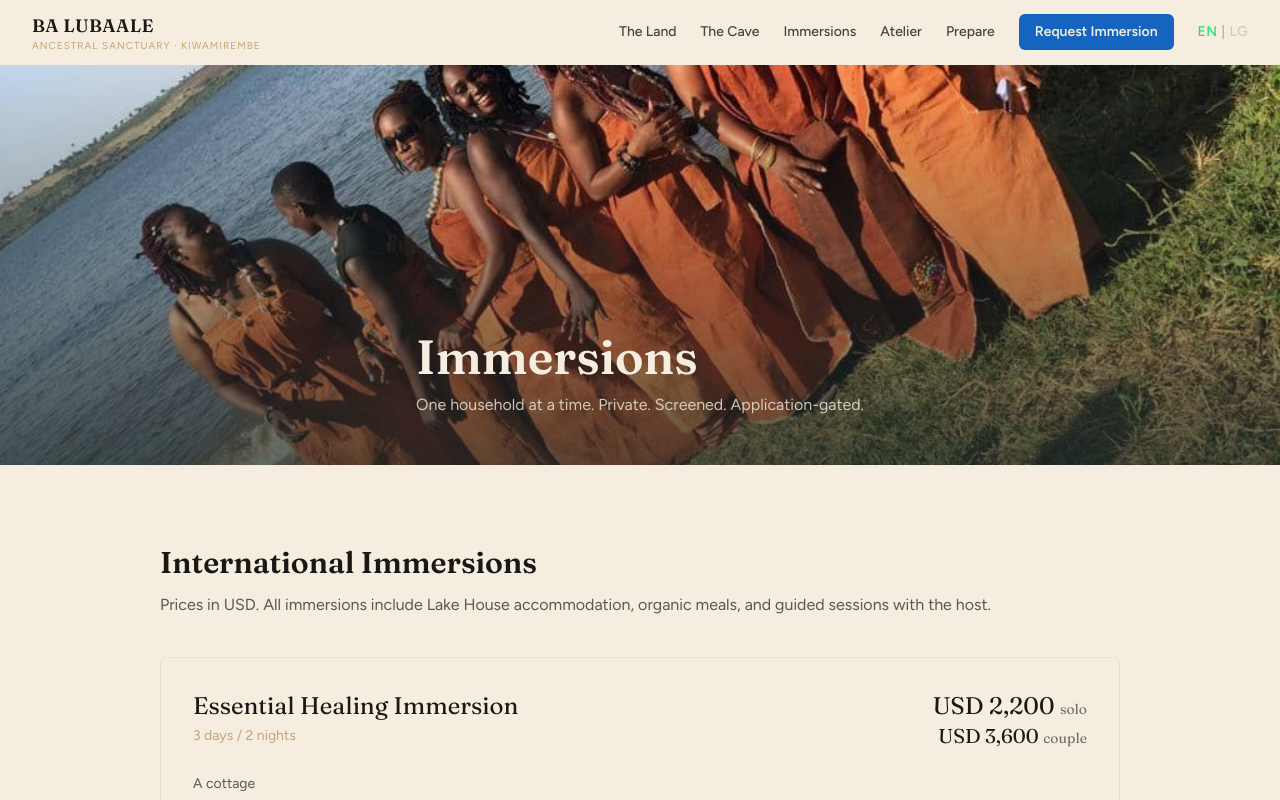
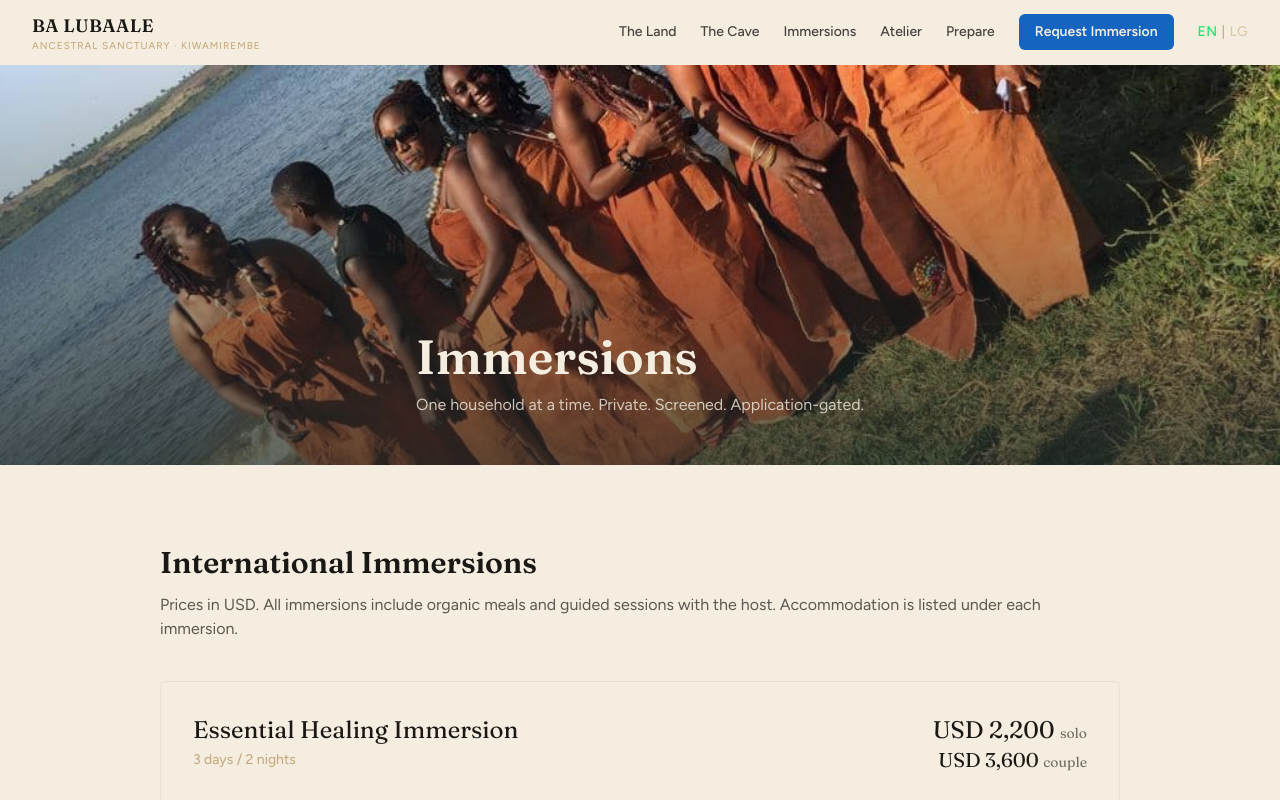
Before and after one commit to okechbrian/ba-lubaale-ancestral-sanctuary, a Next.js app: page /immersions in a window 1280 px wide. Shown: the top 800 px of the page. Built offline with nearby package versions, Linux system fonts and the light colour scheme.

Commit message:
content: immersions intro no longer claims Lake House for every stay

```diff
--- a/app/immersions/page.tsx
+++ b/app/immersions/page.tsx
@@ -39,8 +39,9 @@ export default function ImmersionsPage() {
             International Immersions
           </h2>
           <p className="mt-3 text-ink/70">
-            Prices in USD. All immersions include Lake House accommodation,
-            organic meals, and guided sessions with the host.
+            Prices in USD. All immersions include organic meals and guided
+            sessions with the host. Accommodation is listed under each
+            immersion.
           </p>
 
           <div className="mt-10 space-y-8">
```
